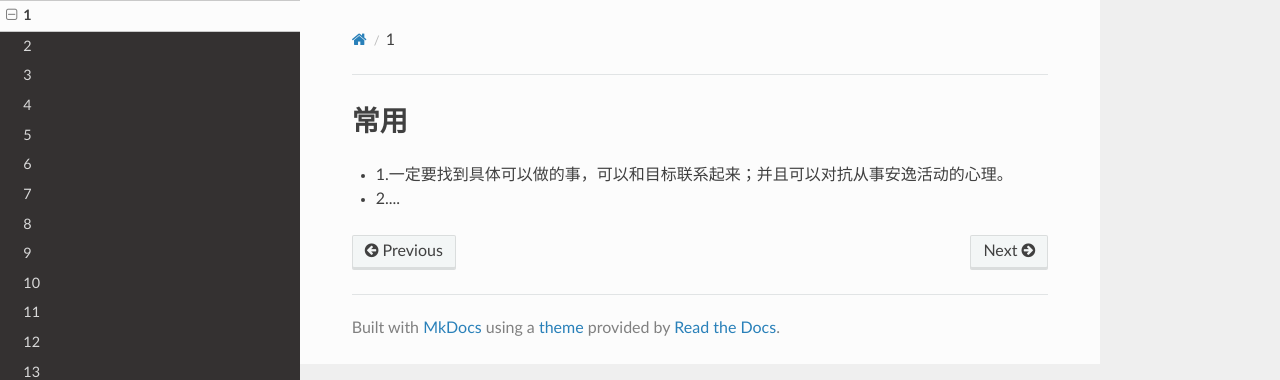
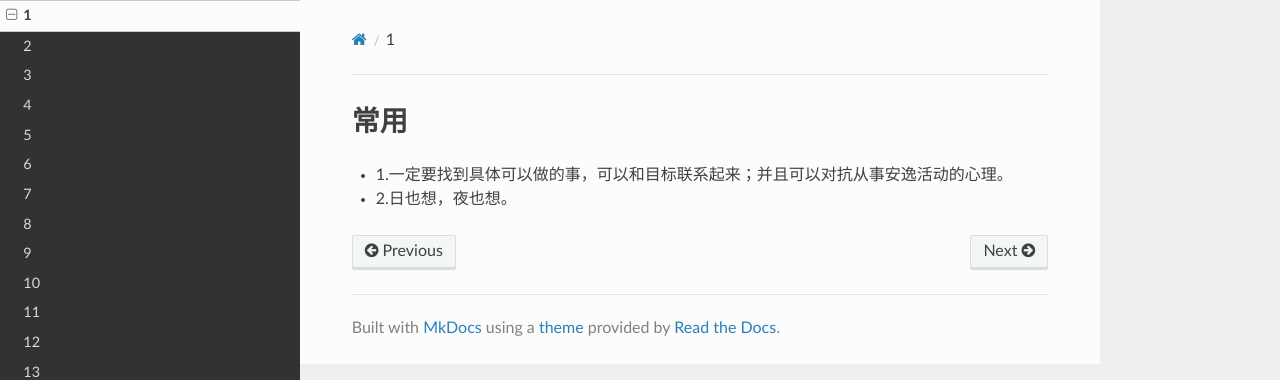
Before and after one commit to lizkca/theblog, an MkDocs documentation site: the page built from docs/1.md, in a window 1280 px wide. Shown: the top 380 px of the page. Built offline with MkDocs 1.6.1, drawn with Linux system fonts in a browser that asks for light colours; nearby versions of some CDN libraries.

Commit message:
first post fix1

```diff
--- a/docs/1.md
+++ b/docs/1.md
@@ -1,4 +1,4 @@
 # 常用
 
 - 1.一定要找到具体可以做的事，可以和目标联系起来；并且可以对抗从事安逸活动的心理。
-- 2....
+- 2.日也想，夜也想。
```
